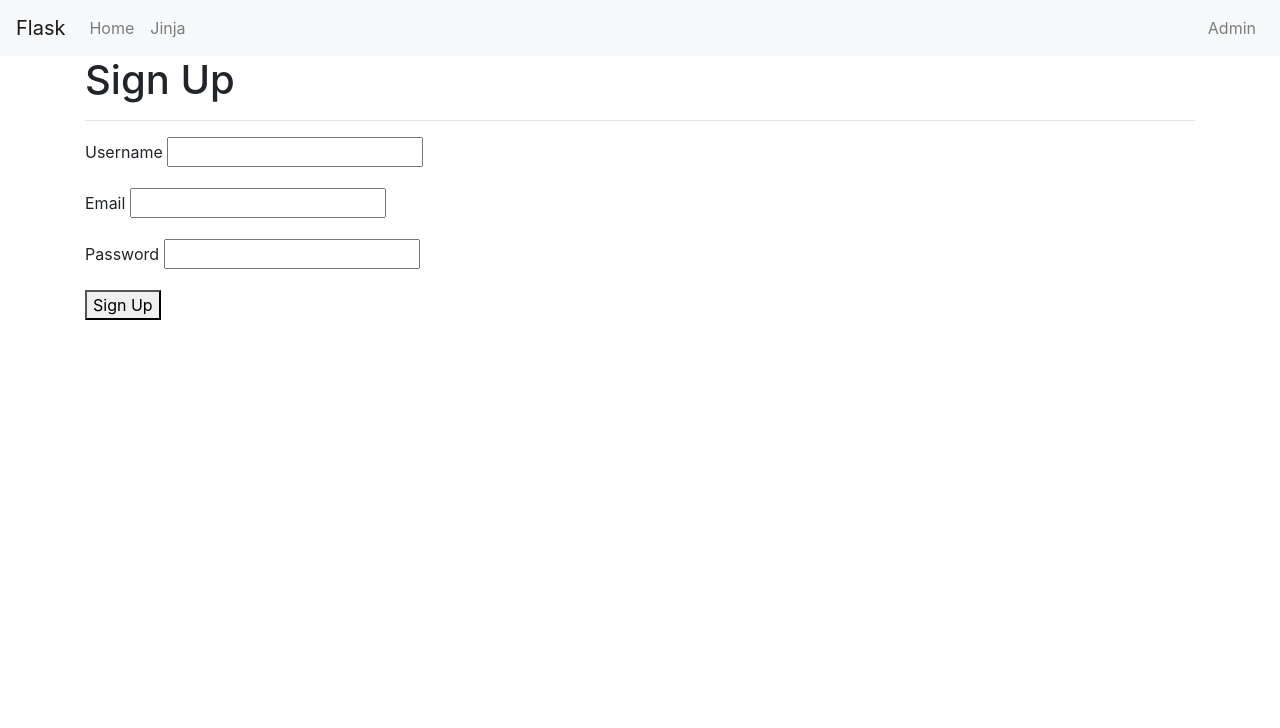
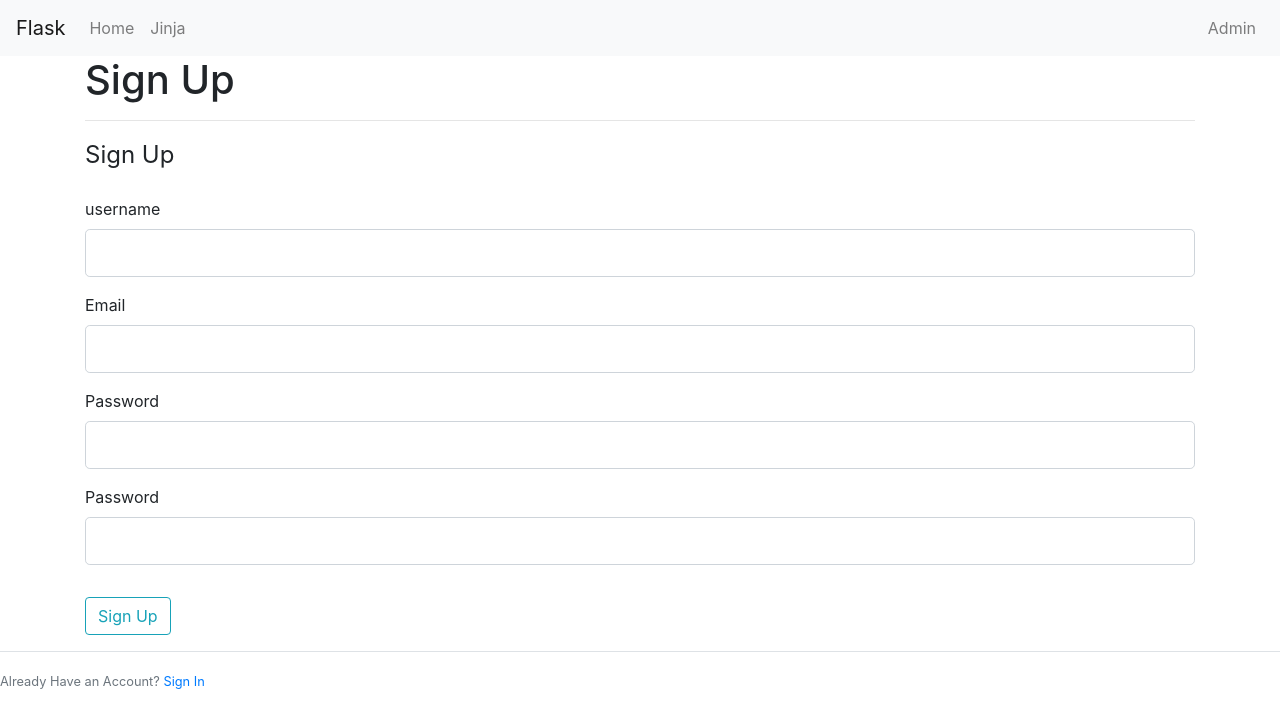
Before and after one commit to KevinHuria/flask-app, a Flask app: page /sign-up in a window 1280 px wide. Shown: the top 728 px of the page. Run offline with Flask 2, Linux system fonts and the light colour scheme; parts of the project's set-up code (start-up, migrations or seed data) failed here and were passed over.

Commit message:
Added changes to sign_up.html

```diff
--- a/app/app/templates/public/sign_up.html
+++ b/app/app/templates/public/sign_up.html
@@ -12,23 +12,37 @@ sign up
 
             <form action="sign_up" method="POST">
                 {{form.hidden_tag()}}
+                <fieldset class="form-group">
+                    <legend class="border_bottom mb-4">Sign Up</legend>
+                    <div class="form-group">
+                        {{ form.username.label(class="form-control-label")}}
+                        {{form.username(class="form-control form-control-lg")}}
+                    </div>
+                    <div class="form-group">
+                        {{ form.email.label(class="form-control-label")}}
+                        {{form.email(class="form-control form-control-lg")}}
+                    </div>
+                    <div class="form-group">
+                        {{ form.password.label(class="form-control-label")}}
+                        {{form.password(class="form-control form-control-lg")}}
+                    </div>
+                    <div class="form-group">
+                        {{ form.confirm_password.label(class="form-control-label")}}
+                        {{form.confirm_password(class="form-control form-control-lg")}}
+                    </div>
+                </fieldset>
                 <div class="form-group">
-                    <label>Username</label>
-                    <input class="form_control" type="text" name="username">
+                    {{form.submit(class="btn btn-outline-info")}}
                 </div>
-
-                <div class="form-group">
-                    <label>Email</label>
-                    <input class="form_control" type="email"name="email">
-                </div>
-
-                <div class="form-group">
-                    <label>Password</label>
-                    <input class="form_control" type="password" name="password">
-                </div>
-                <button type="submit" cls="btn btn-primary">Sign Up</button>
             </form>
         </div>
     </div>
 </div>
+<div class="border-top pt-3">
+    <small class="text-muted">
+        Already Have an Account?
+        <a href="{{ url_for('login') }}">Sign In</a>
+    </small>
+
+</div>
 {%endblock main%}
```
